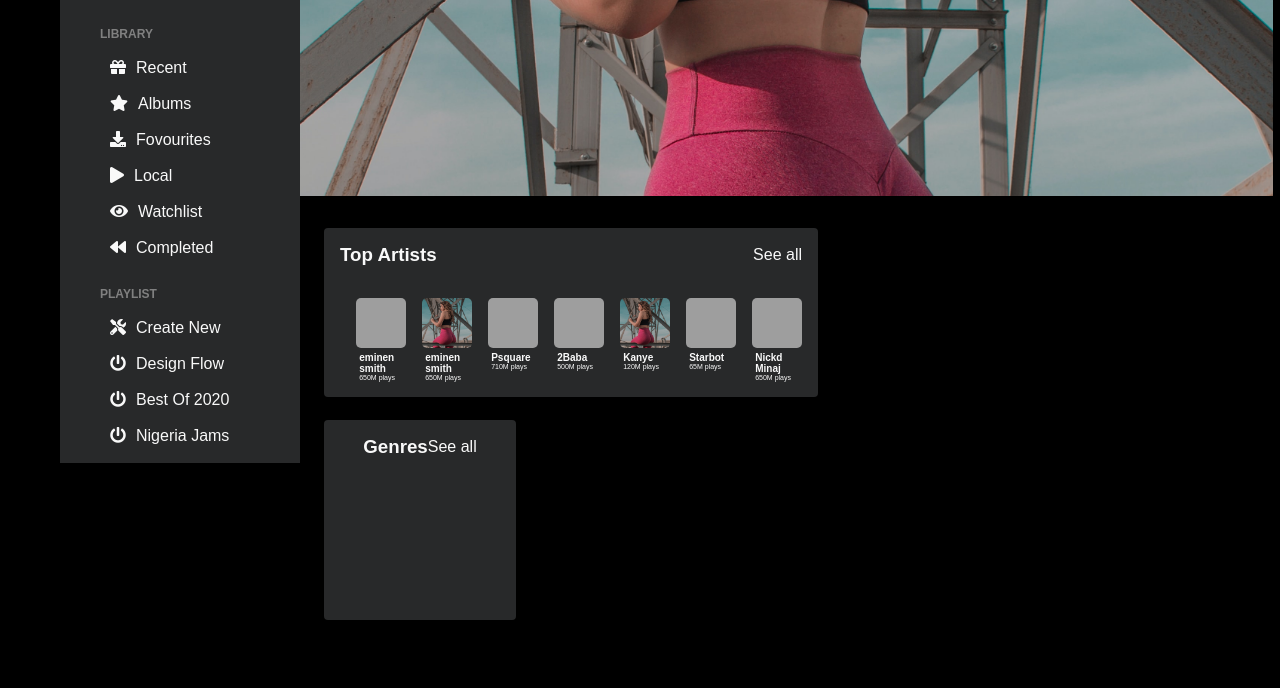
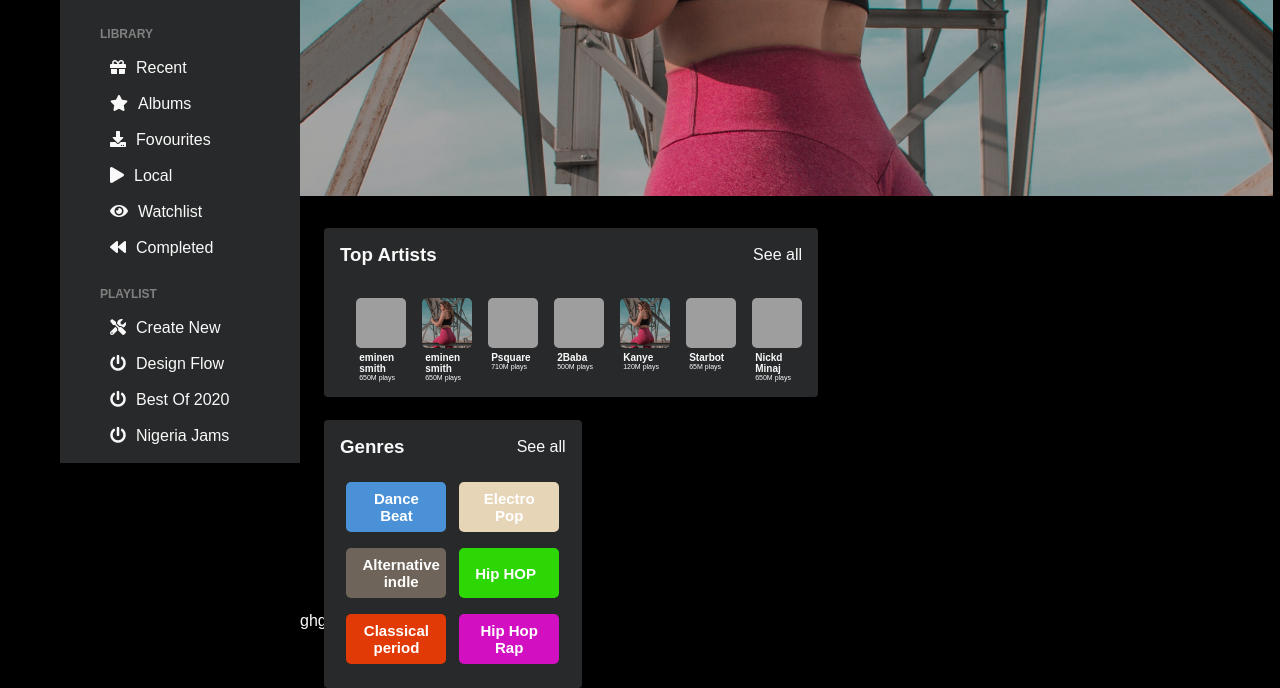
Before and after one commit to domchu/MusicApp, a plain HTML site: page index.html in a window 1280 px wide. Shown: the part 304-992 px from the top of the page. Before the commit the page ends 924 px from the top, so only its background shows below. Drawn offline with Linux system fonts and the light colour scheme; grey boxes are pictures that could not be loaded.

Commit message:
added the genres

```diff
--- a/index.html
+++ b/index.html
@@ -209,8 +209,29 @@
                   <p>See all</p>
                 </div>
               </div>
-              <!-- <div class="chat"></div> -->
+              <div class="genre-container">
+                <div class="text3">
+                  <h2>Dance Beat</h2>
+                </div>
+                <div class="text3">
+                  <h2 class="bg1">Electro Pop</h2>
+                </div>
+                <div class="text3">
+                  <h2 class="bg2">Alternative indle</h2>
+                </div>
+                <div class="text3">
+                  <h2 class="bg3">Hip HOP</h2>
+                </div>
+                <div class="text3">
+                  <h2 class="bg4">Classical period</h2>
+                </div>
+                <div class="text3">
+                  <h2 class="bg5">Hip Hop Rap</h2>
+                </div>
+              </div>
             </div>
+            <!-- <div class="chat"></div> -->
+            <div class="topchart">ghghj</div>
           </div>
         </div>
         <!-- end of top -->
--- a/styles.scss
+++ b/styles.scss
@@ -226,7 +226,48 @@ h1 {
   }
   .top-artist2 {
     display: flex;
-    justify-content: center;
+    justify-content: space-between;
     align-items: center;
   }
+  h2 {
+    // border: 1px solid;
+    background-color: #4b91d7;
+    color: #fff;
+    padding: 1rem;
+    margin: 0.5rem 0.4rem;
+    border-radius: 5px;
+    width: 100px;
+    height: 50px;
+    font-size: 15px;
+    display: flex;
+    text-align: center;
+    align-items: center;
+  }
+  .genre-container {
+    display: grid;
+    grid-template-columns: repeat(2, 1fr);
+    margin-top: 1rem;
+  }
+  .bg1 {
+    background-color: #e7d5b8;
+  }
+  .bg2 {
+    background-color: #6f6459;
+  }
+  .bg3 {
+    background-color: #2dd706;
+  }
+  .bg4 {
+    background-color: #e13a07;
+  }
+  .bg5 {
+    background-color: #d210c2;
+  }
 }
+.topchart {
+  // display: flex;
+  position: absolute;
+  // display: flex;
+  z-index: 300;
+  margin-top: 12rem;
+}
```
Also changed, not shown: styles.css, 1 other file.
